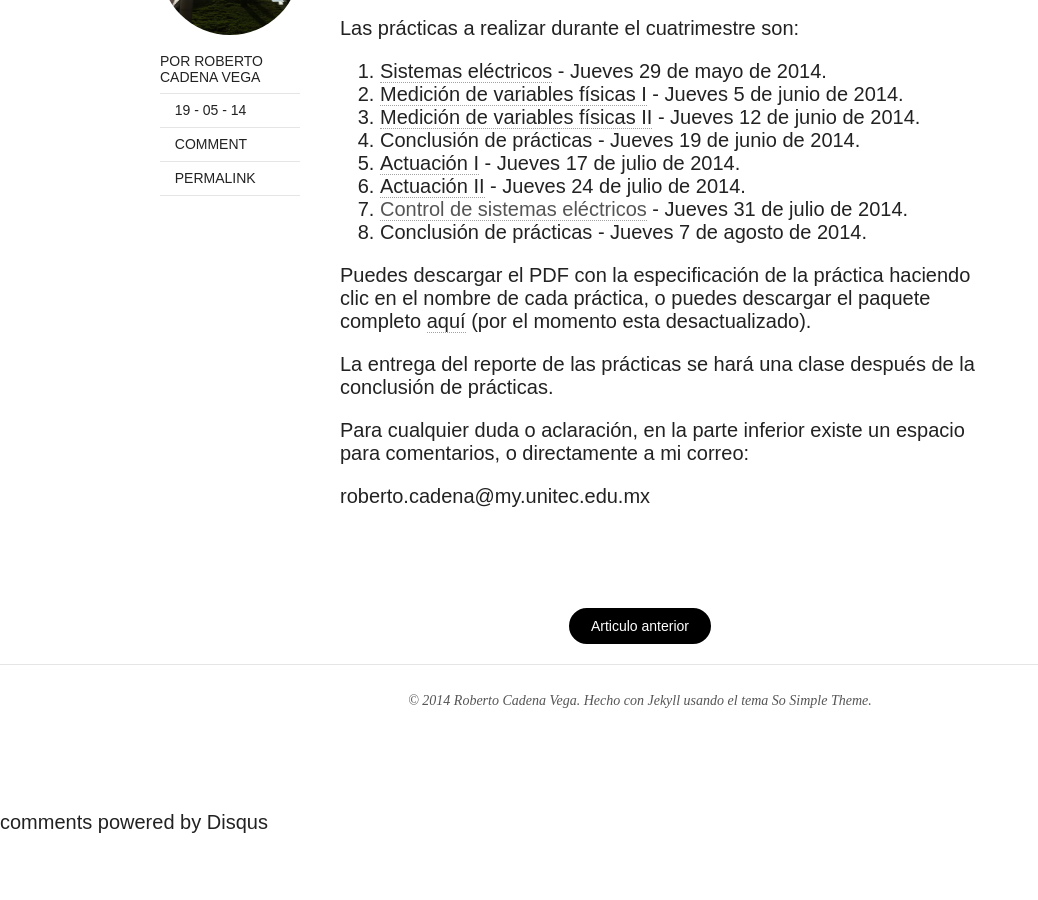
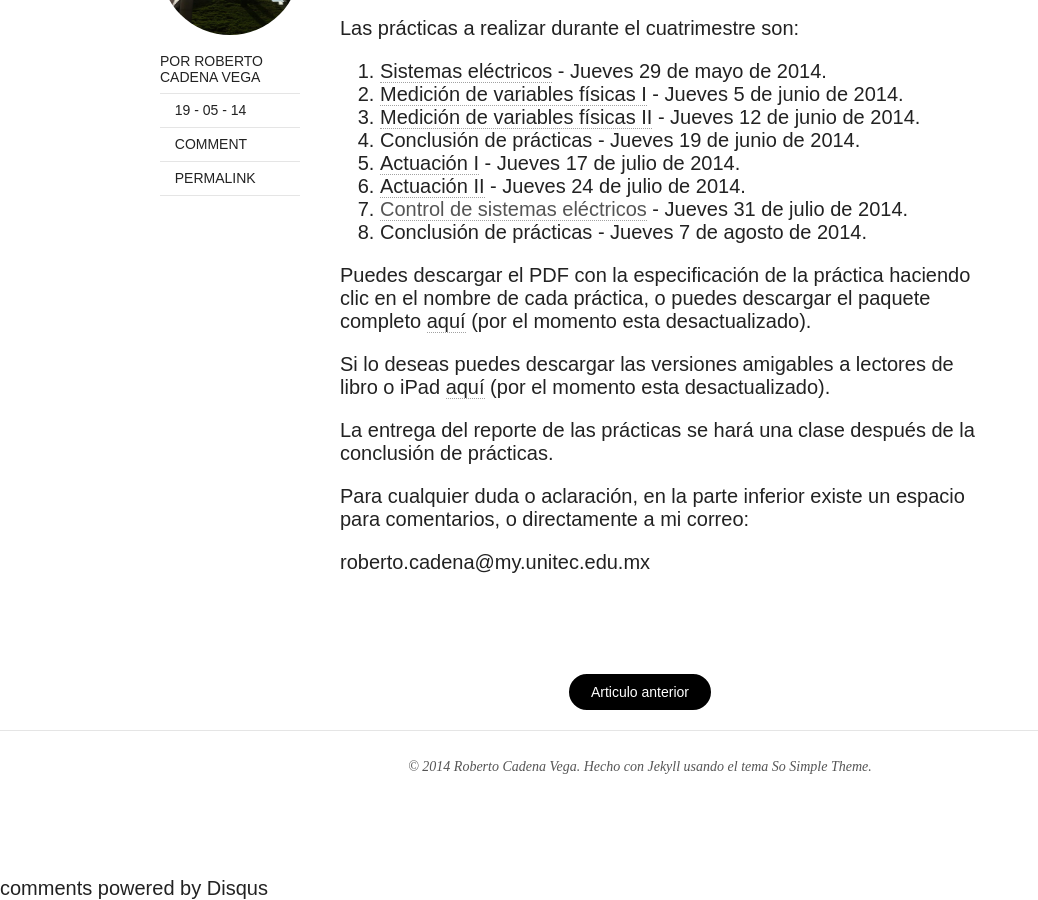
Before and after one commit to cad3na/robblack007.github.io, a Jekyll site: the page built from _posts/2014-05-19-instrumentacion-control-14-3.md, in a window 1280 px wide and 900 px high, scrolled down 1048 px. Shown: the whole window, without its empty margins (0-1038 px from the left). Built offline with Jekyll 4.4.1, drawn with Linux system fonts in a browser that asks for light colours; nearby versions of some CDN libraries; comment, search, counter and statistics services are not loaded; before the commit the page ends 1882 px from its top, so only the background shows below that.

Commit message:
Se agrega link para version ebook

```diff
--- a/_posts/2014-05-19-instrumentacion-control-14-3.md
+++ b/_posts/2014-05-19-instrumentacion-control-14-3.md
@@ -26,6 +26,8 @@ Las prácticas a realizar durante el cuatrimestre son:
 
 Puedes descargar el PDF con la especificación de la práctica haciendo clic en el nombre de cada práctica, o puedes descargar el paquete completo [aquí](https://github.com/robblack007/clase-instrumentacion-control/archive/v1.0.zip) (por el momento esta desactualizado).
 
+Si lo deseas puedes descargar las versiones amigables a lectores de libro o iPad [aquí](https://github.com/robblack007/clase-instrumentacion-control/archive/ebook1.0.zip) (por el momento esta desactualizado).
+
 La entrega del reporte de las prácticas se hará una clase después de la conclusión de prácticas.
 
 Para cualquier duda o aclaración, en la parte inferior existe un espacio para comentarios, o directamente a mi correo:
```
